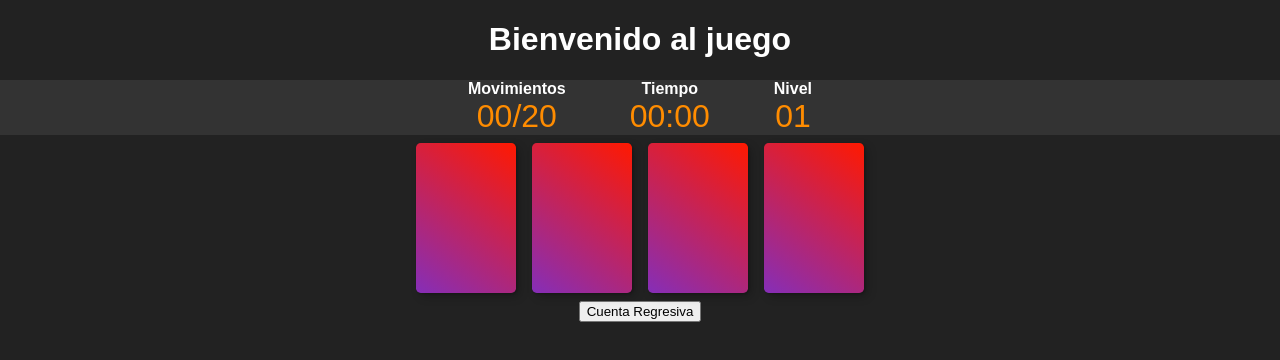
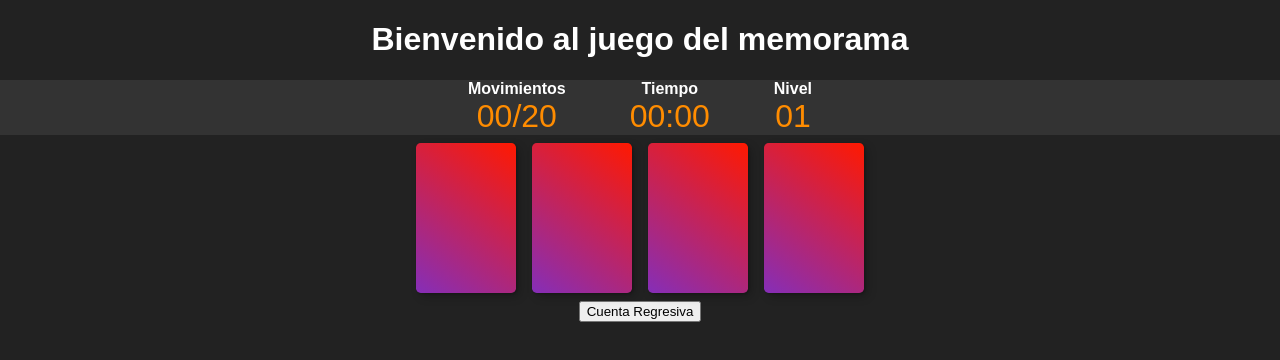
Before and after one commit to Sijhez/JuegoCartasDomestika, a plain HTML site: page arrays.html in a window 1280 px wide. Drawn offline with Linux system fonts and the light colour scheme.

Commit message:
Ajuste del header
Modificacion sencilla desde el repositorio

```diff
--- a/arrays.html
+++ b/arrays.html
@@ -11,7 +11,7 @@
 <body>
 
 
-    <h1>Bienvenido al juego</h1>
+    <h1>Bienvenido al juego del memorama</h1>
     <header class="cabecera">
     <div class="contadores">
         <!--contador de movimientos-->
```
